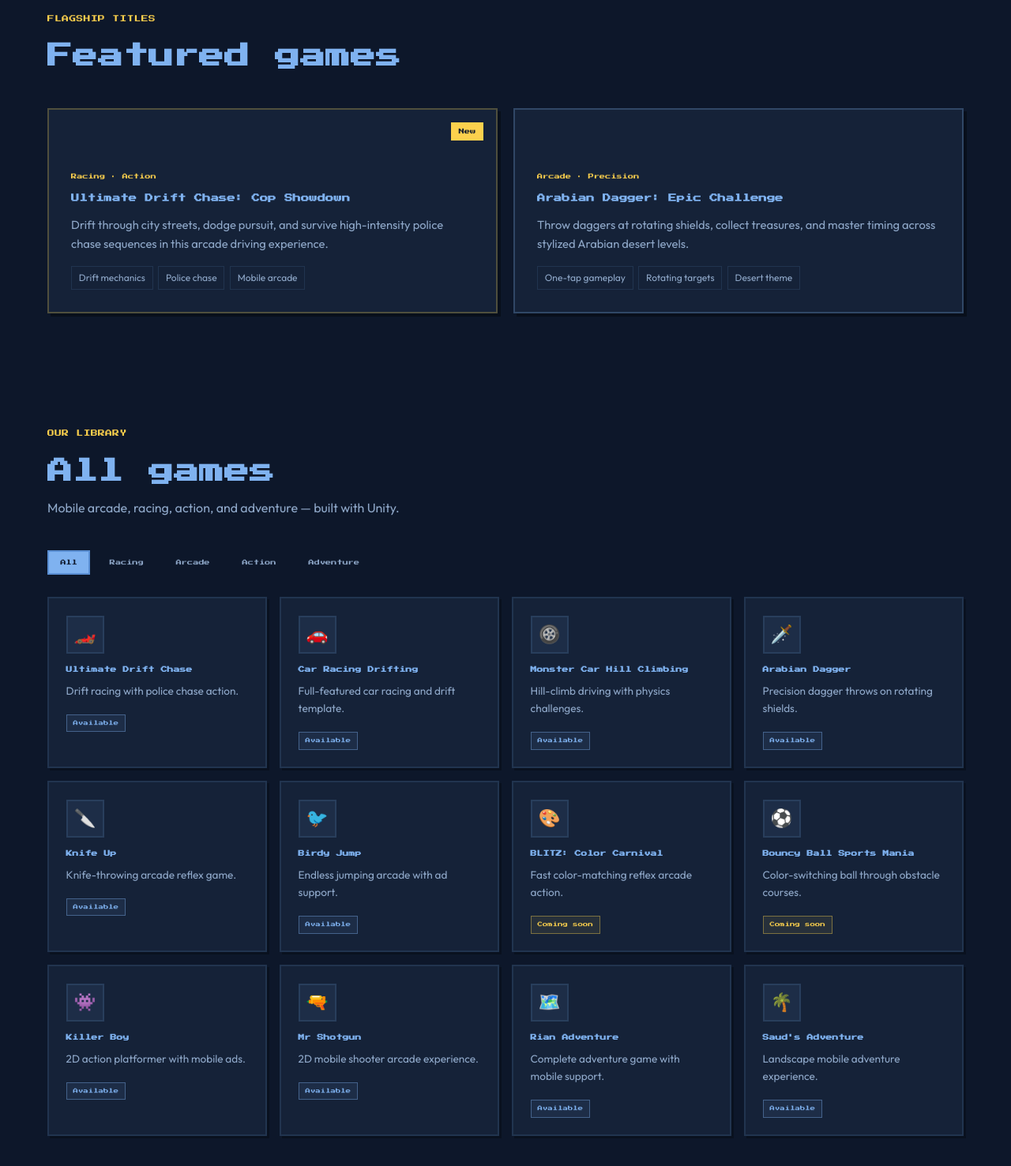
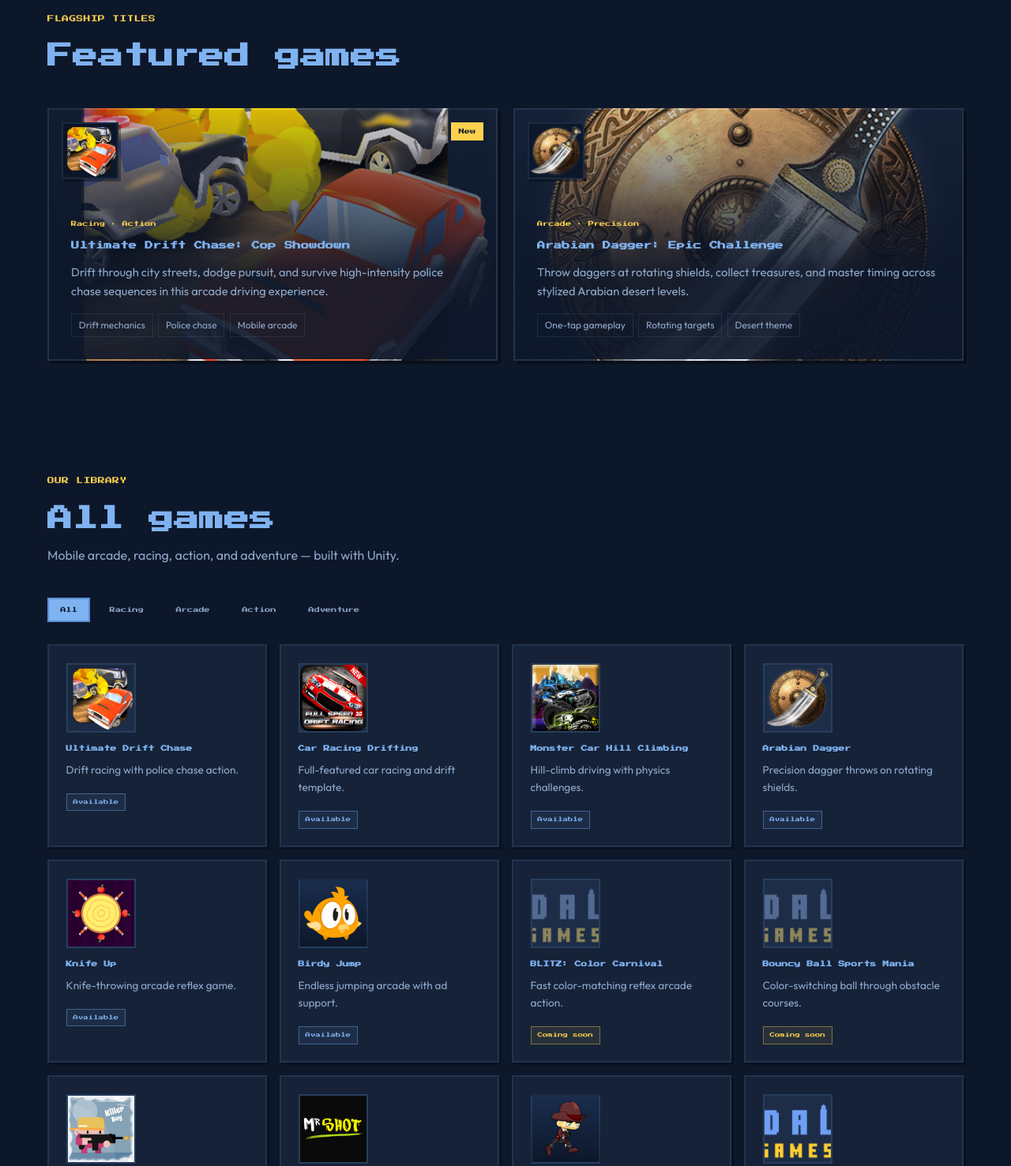
Before and after one commit to AndalusGames/andalusgames.com, a plain HTML site: page index.html in a window 1280 px wide. Shown: the part 1000-2477 px from the top of the page at 79% size. Drawn offline with Linux system fonts and the light colour scheme.

Commit message:
Use real game icons and artwork from Unity projects.
Replace emoji placeholders with extracted app icons, character sprites, and banner art from each AndalusGames title.

```diff
--- a/css/style.css
+++ b/css/style.css
@@ -244,6 +244,14 @@ h3 { font-size: 1.05rem; }
   max-width: 230px;
   animation: float 6s ease-in-out infinite;
 }
+.hero-card__thumb {
+  width: 56px;
+  height: 56px;
+  object-fit: cover;
+  border: 2px solid var(--border);
+  margin-bottom: 0.65rem;
+  background: rgba(127, 178, 240, 0.08);
+}
 .hero-card h3 { font-family: var(--font-pixel); font-size: 0.5rem; line-height: 1.8; color: var(--blue); margin: 0.4rem 0; }
 .hero-card p { font-size: 0.8rem; color: var(--text-muted); }
 
@@ -271,19 +279,34 @@ h3 { font-size: 1.05rem; }
 
 .game-card {
   border: 2px solid var(--border);
-  background: var(--bg-card);
+  background: var(--bg-card) center / cover no-repeat;
   box-shadow: var(--pixel-shadow);
-  min-height: 260px;
+  min-height: 320px;
   display: flex;
   align-items: flex-end;
   position: relative;
   overflow: hidden;
 }
 
-.game-card--drift { border-color: rgba(252,209,77,0.25); }
-.game-card--dagger { border-color: rgba(127,178,240,0.25); }
+.game-card__icon {
+  position: absolute;
+  top: 1rem;
+  left: 1rem;
+  width: 72px;
+  height: 72px;
+  object-fit: cover;
+  border: 2px solid var(--border);
+  box-shadow: 3px 3px 0 rgba(0,0,0,0.35);
+  background: var(--bg);
+  z-index: 1;
+}
 
-.game-card__body { padding: 1.75rem; width: 100%; }
+.game-card__body {
+  padding: 1.75rem;
+  width: 100%;
+  position: relative;
+  z-index: 1;
+}
 
 .game-card__badge {
   position: absolute;
@@ -369,14 +392,42 @@ h3 { font-size: 1.05rem; }
 .game-tile.is-hidden { display: none; }
 
 .game-tile__icon {
-  width: 48px;
-  height: 48px;
+  width: 88px;
+  height: 88px;
   border: 2px solid var(--border);
-  display: grid;
-  place-items: center;
-  font-size: 1.4rem;
   margin-bottom: 0.85rem;
   background: rgba(127, 178, 240, 0.08);
+  overflow: hidden;
+  display: flex;
+  align-items: center;
+  justify-content: center;
+}
+
+.game-tile__icon img {
+  width: 100%;
+  height: 100%;
+  object-fit: cover;
+  display: block;
+}
+
+.game-tile__icon--character {
+  background: linear-gradient(180deg, #1a2d4d 0%, #0d172a 100%);
+}
+
+.game-tile__icon--character img {
+  object-fit: contain;
+  padding: 0.35rem;
+}
+
+.game-tile__icon--wide img {
+  object-fit: contain;
+  padding: 0.25rem;
+  background: #0a0a0a;
+}
+
+.game-tile--soon .game-tile__icon img {
+  opacity: 0.55;
+  filter: grayscale(0.4);
 }
 
 .game-tile h3 {
--- a/index.html
+++ b/index.html
@@ -63,16 +63,19 @@
       </div>
       <div class="hero__visual" aria-hidden="true">
         <div class="hero-card hero-card--drift">
+          <img src="assets/games/ultimate-drift-chase.png" alt="" class="hero-card__thumb" />
           <span class="hero-card__tag">Racing</span>
           <h3>Ultimate Drift Chase</h3>
           <p>Outrun the cops. Master the drift.</p>
         </div>
         <div class="hero-card hero-card--dagger">
+          <img src="assets/games/arabian-dagger.png" alt="" class="hero-card__thumb" />
           <span class="hero-card__tag">Arcade</span>
           <h3>Arabian Dagger</h3>
           <p>Precision throws. Desert treasures.</p>
         </div>
         <div class="hero-card hero-card--hill">
+          <img src="assets/games/monster-car-hill-climbing.png" alt="" class="hero-card__thumb" />
           <span class="hero-card__tag">Driving</span>
           <h3>Monster Car</h3>
           <p>Climb hills. Beat physics.</p>
@@ -87,8 +90,9 @@
           <h2>Featured games</h2>
         </div>
         <div class="featured__grid">
-          <article class="game-card game-card--drift">
+          <article class="game-card game-card--drift" style="background-image: linear-gradient(180deg, rgba(13,23,42,0.15) 0%, rgba(13,23,42,0.92) 65%), url('assets/banners/ultimate-drift-chase.jpg');">
             <div class="game-card__badge">New</div>
+            <img src="assets/games/ultimate-drift-chase.png" alt="Ultimate Drift Chase icon" class="game-card__icon" />
             <div class="game-card__body">
               <span class="game-card__genre">Racing · Action</span>
               <h3>Ultimate Drift Chase: Cop Showdown</h3>
@@ -100,7 +104,8 @@
               </ul>
             </div>
           </article>
-          <article class="game-card game-card--dagger">
+          <article class="game-card game-card--dagger" style="background-image: linear-gradient(180deg, rgba(13,23,42,0.15) 0%, rgba(13,23,42,0.92) 65%), url('assets/banners/arabian-dagger.jpg');">
+            <img src="assets/games/arabian-dagger.png" alt="Arabian Dagger icon" class="game-card__icon" />
             <div class="game-card__body">
               <span class="game-card__genre">Arcade · Precision</span>
               <h3>Arabian Dagger: Epic Challenge</h3>
@@ -132,73 +137,73 @@
         </div>
         <div class="games__grid" id="gamesGrid">
           <article class="game-tile" data-genre="racing">
-            <div class="game-tile__icon">🏎️</div>
+            <div class="game-tile__icon"><img src="assets/games/ultimate-drift-chase.png" alt="Ultimate Drift Chase" loading="lazy" /></div>
             <h3>Ultimate Drift Chase</h3>
             <p>Drift racing with police chase action.</p>
             <span class="status status--live">Available</span>
           </article>
           <article class="game-tile" data-genre="racing">
-            <div class="game-tile__icon">🚗</div>
+            <div class="game-tile__icon"><img src="assets/games/car-racing-drifting.png" alt="Car Racing Drifting" loading="lazy" /></div>
             <h3>Car Racing Drifting</h3>
             <p>Full-featured car racing and drift template.</p>
             <span class="status status--live">Available</span>
           </article>
           <article class="game-tile" data-genre="racing">
-            <div class="game-tile__icon">🛞</div>
+            <div class="game-tile__icon"><img src="assets/games/monster-car-hill-climbing.png" alt="Monster Car Hill Climbing" loading="lazy" /></div>
             <h3>Monster Car Hill Climbing</h3>
             <p>Hill-climb driving with physics challenges.</p>
             <span class="status status--live">Available</span>
           </article>
           <article class="game-tile" data-genre="arcade">
-            <div class="game-tile__icon">🗡️</div>
+            <div class="game-tile__icon"><img src="assets/games/arabian-dagger.png" alt="Arabian Dagger" loading="lazy" /></div>
             <h3>Arabian Dagger</h3>
             <p>Precision dagger throws on rotating shields.</p>
             <span class="status status--live">Available</span>
           </article>
           <article class="game-tile" data-genre="arcade">
-            <div class="game-tile__icon">🔪</div>
+            <div class="game-tile__icon"><img src="assets/games/knife-up.png" alt="Knife Up" loading="lazy" /></div>
             <h3>Knife Up</h3>
             <p>Knife-throwing arcade reflex game.</p>
             <span class="status status--live">Available</span>
           </article>
           <article class="game-tile" data-genre="arcade">
-            <div class="game-tile__icon">🐦</div>
+            <div class="game-tile__icon game-tile__icon--character"><img src="assets/games/birdy-jump.png" alt="Birdy Jump" loading="lazy" /></div>
             <h3>Birdy Jump</h3>
             <p>Endless jumping arcade with ad support.</p>
             <span class="status status--live">Available</span>
           </article>
-          <article class="game-tile" data-genre="arcade">
-            <div class="game-tile__icon">🎨</div>
+          <article class="game-tile game-tile--soon" data-genre="arcade">
+            <div class="game-tile__icon"><img src="assets/games/blitz-color-carnival.png" alt="BLITZ Color Carnival" loading="lazy" /></div>
             <h3>BLITZ: Color Carnival</h3>
             <p>Fast color-matching reflex arcade action.</p>
             <span class="status status--soon">Coming soon</span>
           </article>
-          <article class="game-tile" data-genre="arcade">
-            <div class="game-tile__icon">⚽</div>
+          <article class="game-tile game-tile--soon" data-genre="arcade">
+            <div class="game-tile__icon"><img src="assets/games/bouncy-ball-sports-mania.png" alt="Bouncy Ball Sports Mania" loading="lazy" /></div>
             <h3>Bouncy Ball Sports Mania</h3>
             <p>Color-switching ball through obstacle courses.</p>
             <span class="status status--soon">Coming soon</span>
           </article>
           <article class="game-tile" data-genre="action">
-            <div class="game-tile__icon">👾</div>
+            <div class="game-tile__icon"><img src="assets/games/killer-boy.png" alt="Killer Boy" loading="lazy" /></div>
             <h3>Killer Boy</h3>
             <p>2D action platformer with mobile ads.</p>
             <span class="status status--live">Available</span>
           </article>
           <article class="game-tile" data-genre="action">
-            <div class="game-tile__icon">🔫</div>
+            <div class="game-tile__icon game-tile__icon--wide"><img src="assets/games/mr-shotgun.png" alt="Mr Shotgun" loading="lazy" /></div>
             <h3>Mr Shotgun</h3>
             <p>2D mobile shooter arcade experience.</p>
             <span class="status status--live">Available</span>
           </article>
           <article class="game-tile" data-genre="adventure">
-            <div class="game-tile__icon">🗺️</div>
+            <div class="game-tile__icon game-tile__icon--character"><img src="assets/games/rian-adventure.png" alt="Rian Adventure" loading="lazy" /></div>
             <h3>Rian Adventure</h3>
             <p>Complete adventure game with mobile support.</p>
             <span class="status status--live">Available</span>
           </article>
           <article class="game-tile" data-genre="adventure">
-            <div class="game-tile__icon">🌴</div>
+            <div class="game-tile__icon"><img src="assets/games/sauds-adventure.png" alt="Saud's Adventure" loading="lazy" /></div>
             <h3>Saud's Adventure</h3>
             <p>Landscape mobile adventure experience.</p>
             <span class="status status--live">Available</span>
```
Also changed, not shown: assets/banners/arabian-dagger.jpg (added), assets/banners/car-racing-splash.png (added), assets/banners/ultimate-drift-chase.jpg (added), assets/games/arabian-dagger.png (added), assets/games/birdy-jump.png (added), assets/games/blitz-color-carnival.png (added), assets/games/bouncy-ball-sports-mania.png (added), assets/games/car-racing-drifting.png (added), assets/games/killer-boy.png (added), assets/games/knife-up.png (added), assets/games/monster-car-hill-climbing.png (added), assets/games/mr-shotgun.png (added), assets/games/rian-adventure.png (added), assets/games/sauds-adventure.png (added), 1 more files.
